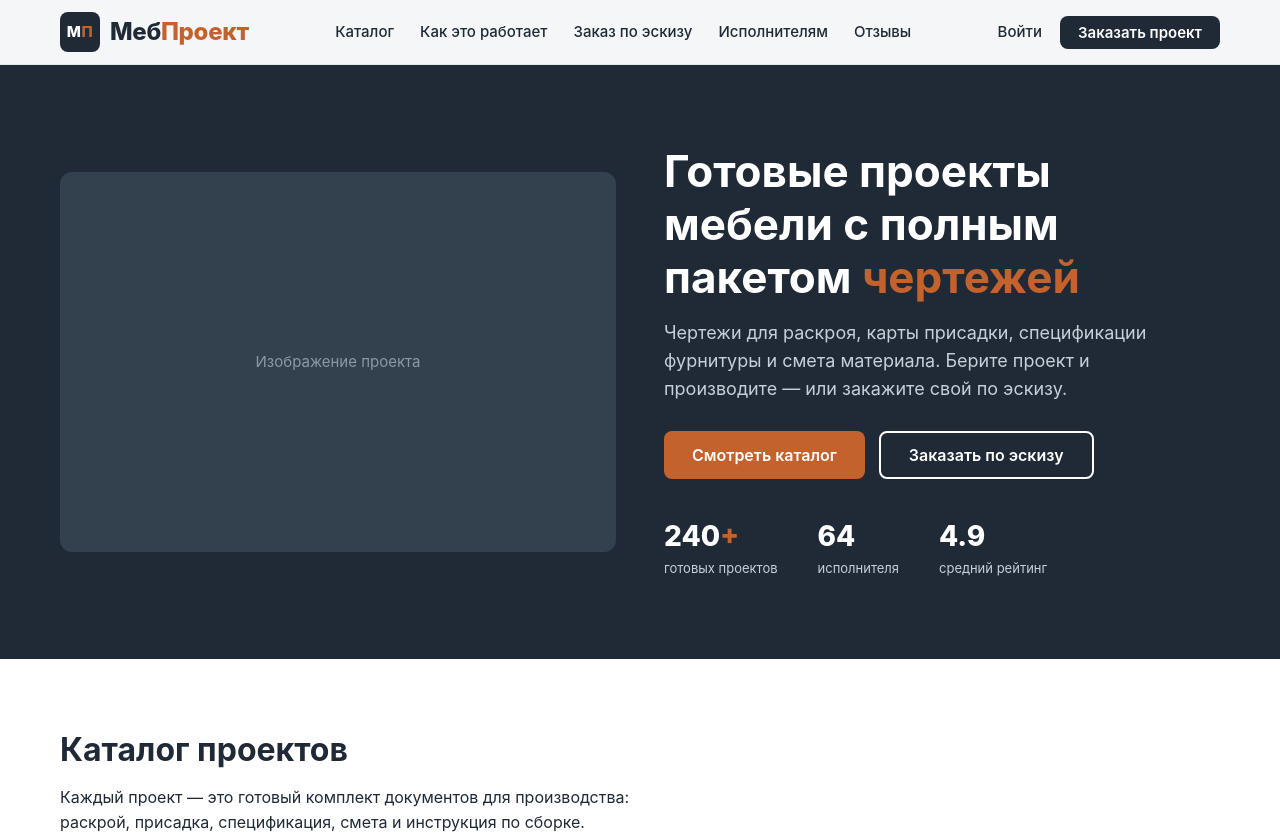
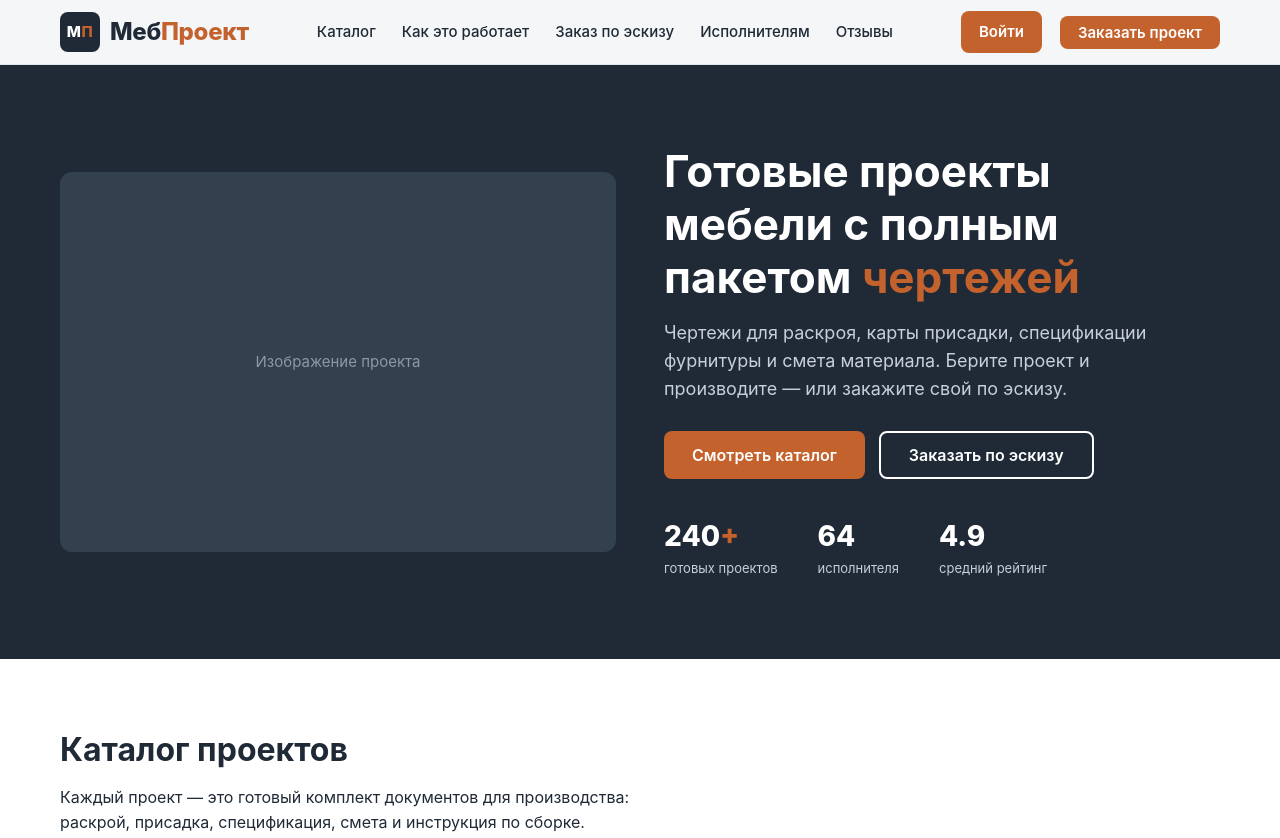
Before and after one commit to konstantinsem2601-cell/mebproekt, a plain HTML site: page index.html in a window 1280 px wide. Shown: the top 838 px of the page. Drawn offline with Linux system fonts and the light colour scheme.

Commit message:
Правки в  style.css
Войти и Заказать проект на ораньжевом фоне

```diff
--- a/style.css
+++ b/style.css
@@ -280,3 +280,19 @@ a { text-decoration: none; color: inherit; }
 .input-file-hidden {
   display: none;
 }
+/* Шапка: «Войти» и «Заказать проект» на оранжевом фоне */
+.link-login {
+  background: #C4622D;
+  color: #FFFFFF;
+  padding: 9px 18px;
+  border-radius: 8px;
+  font-weight: 600;
+  transition: background .2s;
+}
+.link-login:hover { background: #A85122; color: #FFFFFF; }
+
+.btn-header {
+  background: #C4622D;
+  color: #FFFFFF;
+}
+.btn-header:hover { background: #A85122; }
```
